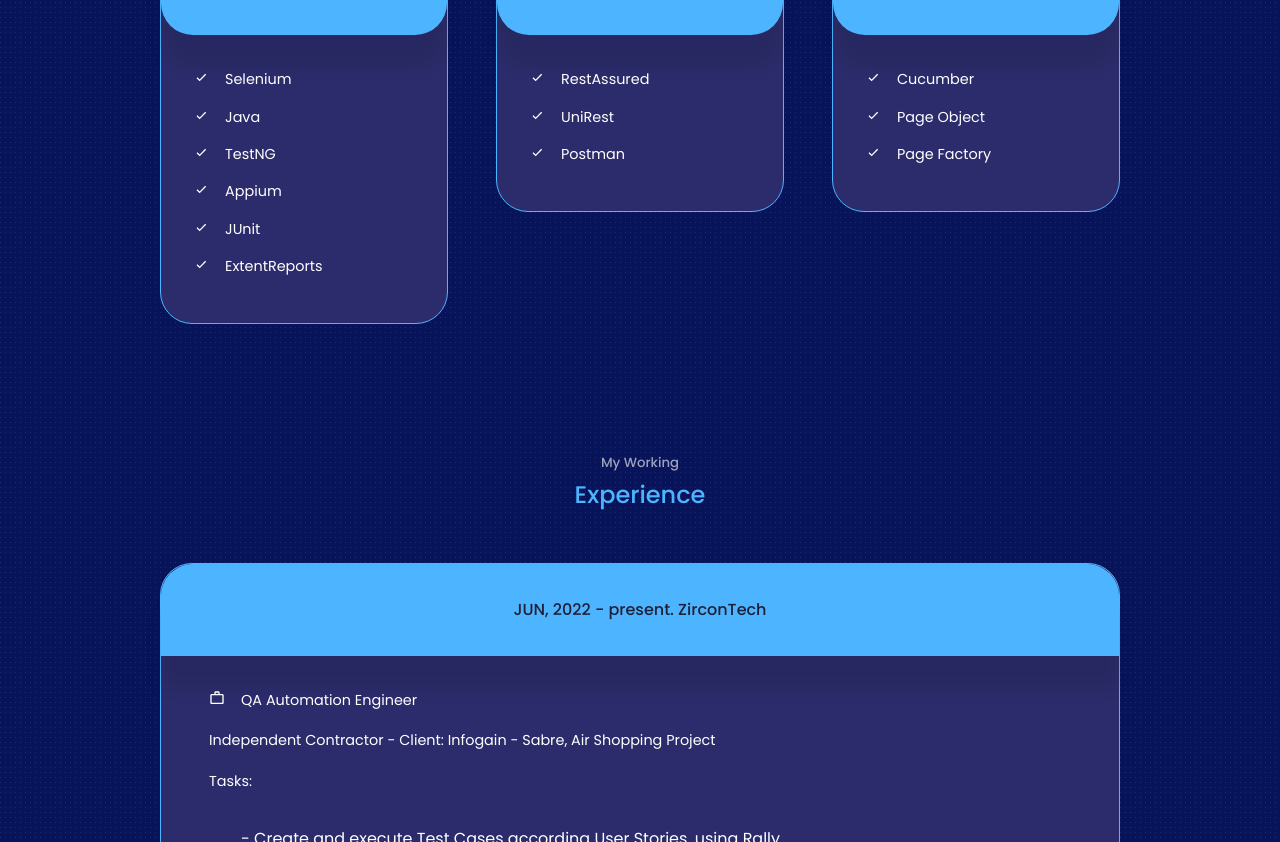
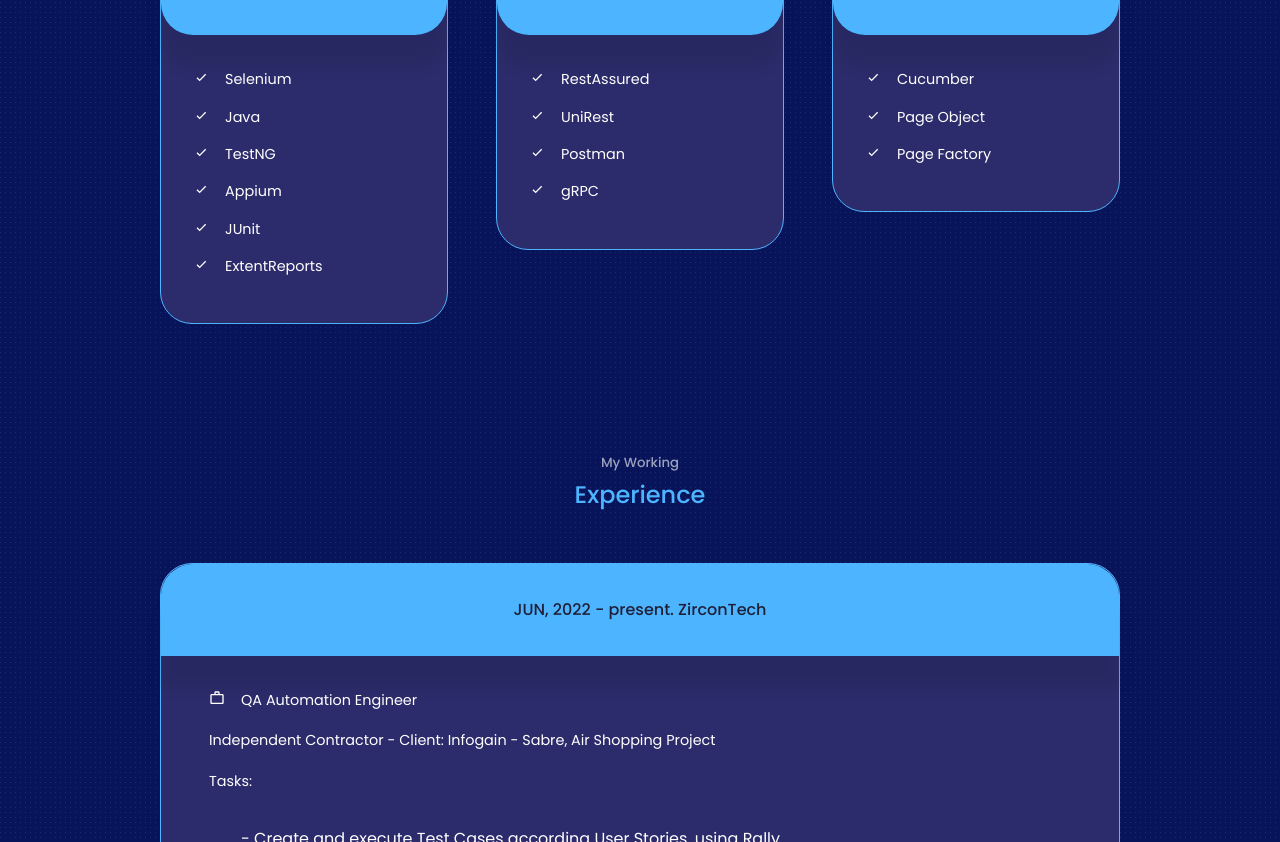
Before and after one commit to ijchavez/react-portfolio-website, a React (Create React App) app: page / in a window 1280 px wide. Shown: the part 2618-3460 px from the top of the page. Built offline with nearby package versions, Linux system fonts and the light colour scheme.

Commit message:
adding productsapi

```diff
--- a/src/assets/components/main/Services.jsx
+++ b/src/assets/components/main/Services.jsx
@@ -75,7 +75,11 @@ const Services = () => {
               <p>Postman</p>
 
             </li>
+            <li>
+              <BiCheck className="service__list-icon" />
+              <p>gRPC</p>
 
+            </li>
           </ul>
 
         </article>
--- a/src/assets/components/support/data/PortfolioData.js
+++ b/src/assets/components/support/data/PortfolioData.js
@@ -7,6 +7,7 @@ import IMG6 from '../../../images/portfolio6.jpg'
 import IMG7 from '../../../images/portfolio7.jpg'
 import IMG8 from '../../../images/portfolio8.png'
 import IMG9 from '../../../images/airport-location-2959.png'
+import IMG10 from '../../../images/product.png'
 
 const data=[
     {
@@ -64,6 +65,14 @@ const data=[
 
     },
     {
+        id : 10,
+        image: IMG10,
+        title: 'Product Catalog',
+        technologies: 'React - Axios, consuming data from NodeJS API, deployed on Vercel',
+        github: 'https://gitlab.com/ijchavez/productsapi',
+        demo: 'https://productsapi-six.vercel.app/'
+
+    },{
         id : 5,
         image: IMG5,
         title: 'Memo Card Game',
```
Also changed, not shown: src/assets/images/product.png (added).
